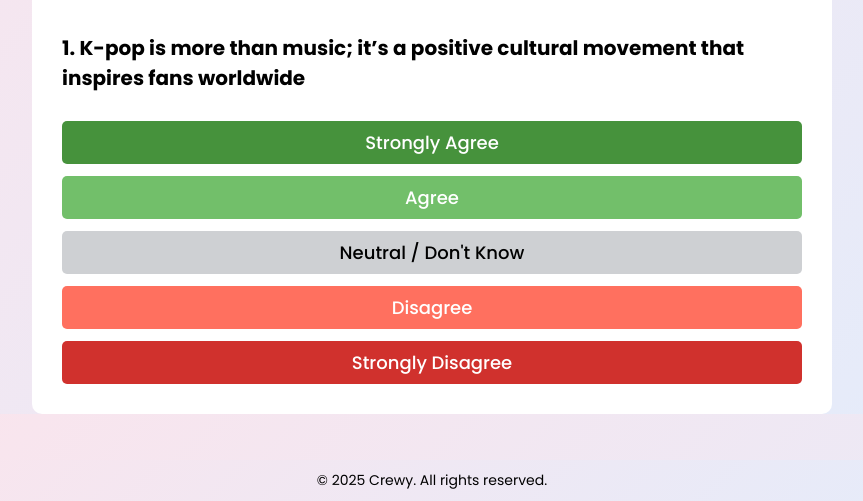
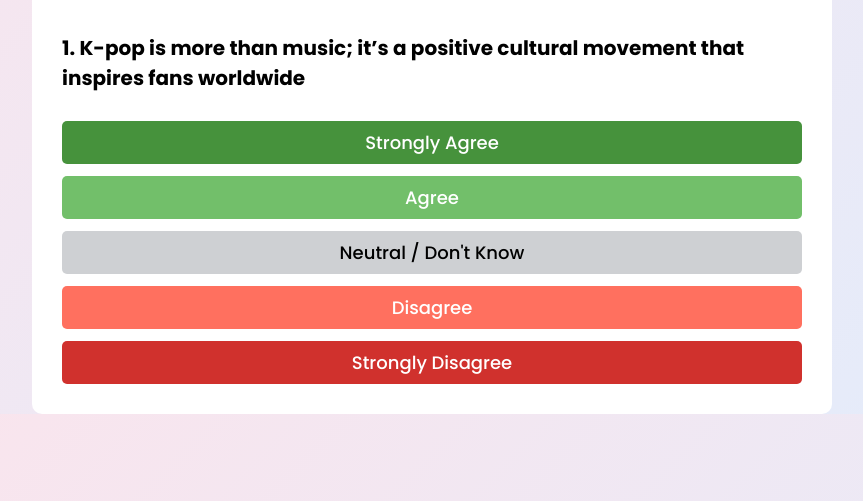
Before and after one commit to gabriel9693/K-pop-Compass, a website: page index.html in a window 1280 px wide. Shown: the part 299-800 px from the top of the page, without its empty margins (208-1071 px from the left). Drawn offline with nearby package versions, Linux system fonts and the light colour scheme.

Commit message:
footer pmo

```diff
--- a/index.html
+++ b/index.html
@@ -28,10 +28,6 @@
         <canvas id="kpopCompass" width="400" height="400"></canvas>
     </div>
 
-    <footer>
-        <p>© 2025 Crewy. All rights reserved.</p>
-    </footer>
-
     <script src="https://cdn.jsdelivr.net/npm/chart.js"></script>
     <script src="script.js"></script>
 </body>
--- a/queries.css
+++ b/queries.css
@@ -36,9 +36,6 @@
     height: auto !important;
   }
 
-  footer {
-    display: none;
-  }
 }
 
 @media (min-width: 481px) and (max-width: 768px) {
@@ -61,9 +58,6 @@
     font-size: 1.8rem;
   }
 
-  footer {
-    display: none;
-  }
 }
 
 @media (min-width: 769px) and (max-width: 1200px) {
@@ -80,9 +74,6 @@
     padding: 12px 20px;
   }
 
-  footer {
-    display: none;
-  }
 }
 
 @media (min-width: 1201px) {
--- a/style.css
+++ b/style.css
@@ -123,17 +123,6 @@
     background-color: #364378;
 }
 
-footer {
-  position: fixed;
-  bottom: 0;
-  width: 100%;
-  text-align: center;
-  color: #000;
-  padding: 1rem 0;
-  font-size: 1.4rem;
-  background: linear-gradient(135deg, #fbe4ec, #e3ecfb);
-}
-
 #kpopCompass {
     width: 400px;
     height: 400px;
```
